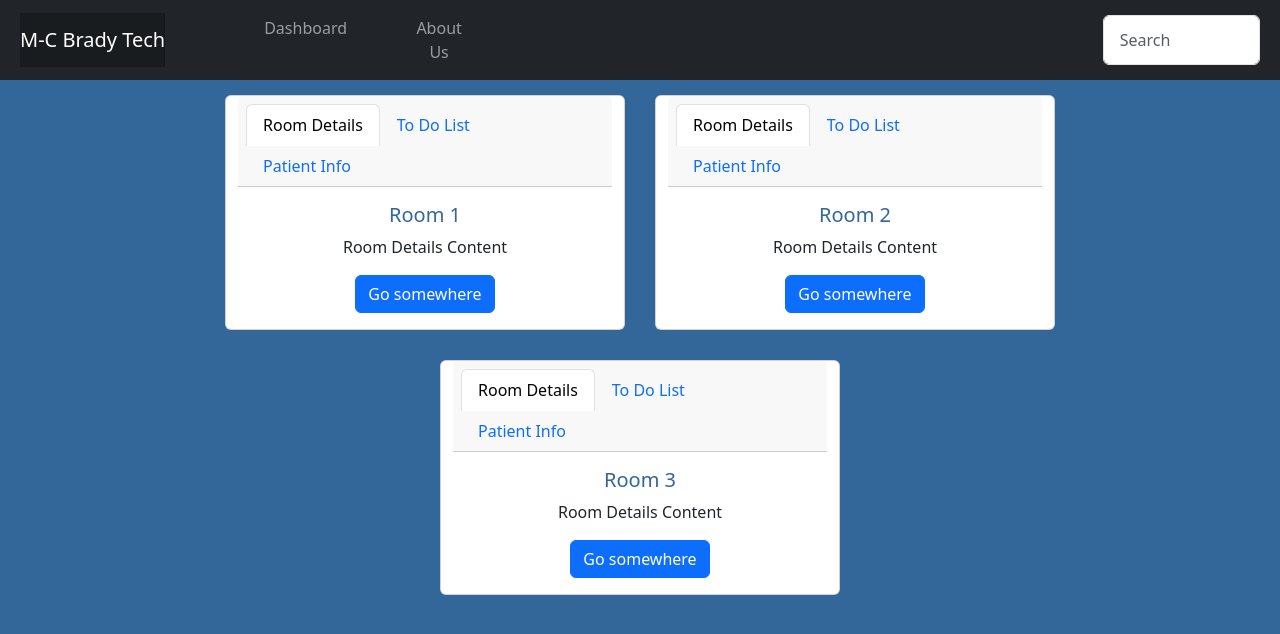
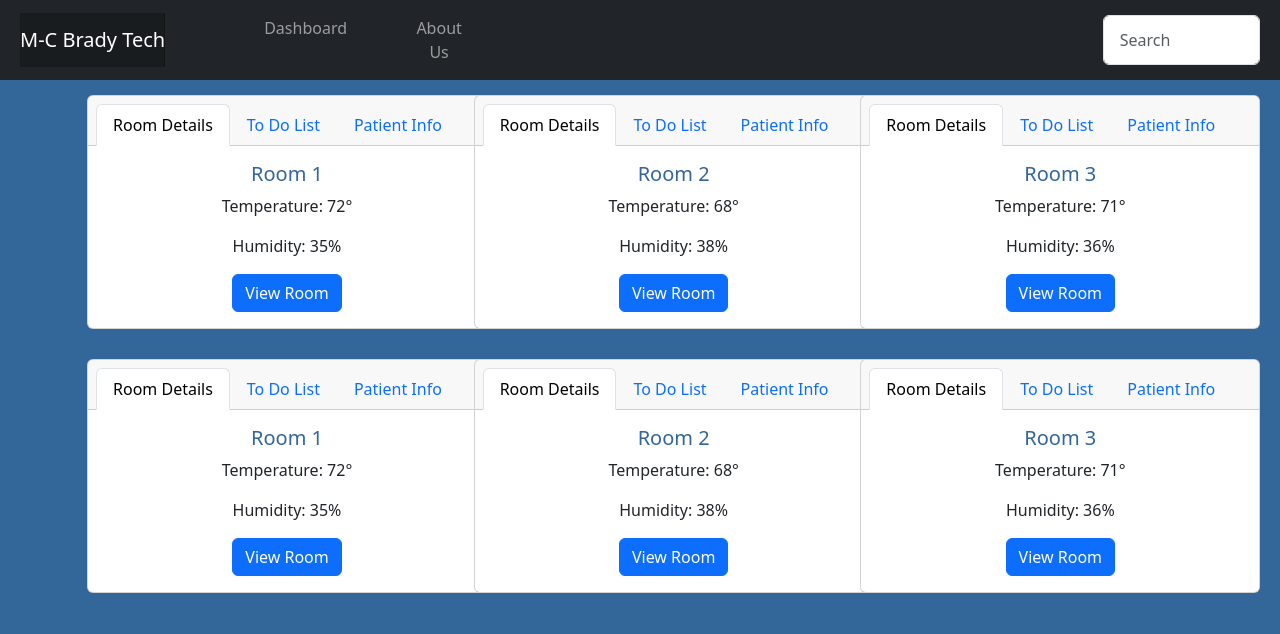
Before and after one commit to ElijahB09/secom319, a React (Create React App) app in the folder Final_Project/final/: page / in a window 1280 px wide. Shown: the top 634 px of the page. Built offline with nearby package versions, Linux system fonts and the light colour scheme.

Commit message:
fuck this

```diff
--- a/Final_Project/final/src/components/CardComp.jsx
+++ b/Final_Project/final/src/components/CardComp.jsx
@@ -25,7 +25,6 @@ function CardComp(props) {
 	const [activeTab, setActiveTab] = useState('#room-details');
 
 	const handleTabClick = (tab) => {
-		console.log("Hello");
 		setActiveTab(tab);
 	};
 
@@ -34,19 +33,29 @@ function CardComp(props) {
 			case '#room-details':
 				return (
 					<>
-						<Card.Text>Room Details Content</Card.Text>
+						<Card.Text>
+							Temperature: {props.temp}°
+						</Card.Text>
+						<Card.Text>
+							Humidity: {props.humidity}%
+						</Card.Text>
 					</>
 				);
 			case '#todo-list':
 				return (
 					<>
-						<Card.Text>To Do List Content</Card.Text>
+						<Card.Text><strong>9am</strong>: Administer Morning Medication</Card.Text>
+						<Card.Text><strong>11am</strong>: Lunch Time</Card.Text>
+						<Card.Text><strong>4pm</strong>: Administer Afternoon Medication</Card.Text>
+						<Card.Text><strong>7pm</strong>: Dinner Time</Card.Text>
 					</>
 				);
 			case '#patient-info':
 				return (
 					<>
-						<Card.Text>Patient info Content</Card.Text>
+						<Card.Text><strong>Name</strong>: Dr. Doofenshmurtzs</Card.Text>
+						<Card.Text><strong>DOB</strong>: 04/20/1992</Card.Text>
+						<Card.Text><strong>Description</strong>: In the land of poets and thinkers, where the Brothers Grimm spun their tales, find me where the Rhine River winds and the cuckoo's song prevails. Where am I, born of ancient lore, where pretzels twist and legends soar?</Card.Text>
 					</>
 				);
 			default:
@@ -58,7 +67,7 @@ function CardComp(props) {
 		}
 	};
 
-	const cardHead = <RenderCardTabs onTabClick={handleTabClick} />;
+	const cardHead = (!props.noTabs) ? <RenderCardTabs onTabClick={handleTabClick} /> : <></>;
 
 	return (
 		<Card style={{width: '25rem', margin: '15px', backgroundColor: '#FFFFFF'}}>
@@ -66,7 +75,7 @@ function CardComp(props) {
 			<Card.Body>
 				<Card.Title style={{color: '#336699'}}>{props.title}</Card.Title>
 				{renderContent()}
-				<Button variant="primary">Go somewhere</Button>
+				<Button variant="primary" onClick={() => props.onClick()}>View Room</Button>
 			</Card.Body>
 		</Card>
 	);
--- /dev/null
+++ b/Final_Project/final/src/components/SimpleGraph.jsx
@@ -0,0 +1,98 @@
+import React, { useState, useEffect, useRef } from 'react';
+import {
+	LineChart,
+	Line,
+	XAxis,
+	YAxis,
+	CartesianGrid,
+	Tooltip,
+	Legend,
+	ResponsiveContainer,
+} from 'recharts';
+
+const SimpleGraph = ({ data, forecastLine, setForecastLine }) => {
+	const [previousYears, setPreviousYears] = useState(true);
+	const [windowWidth, setWindowWidth] = useState(window.innerWidth);
+
+	useEffect(() => {
+		const resize = () => {
+			setWindowWidth(window.innerWidth);
+		};
+		window.addEventListener('resize', resize);
+		return () => {
+			window.removeEventListener('resize', resize);
+		};
+	}, []);
+
+	const chartRef = useRef(null);
+
+	return (
+		<>
+			<ResponsiveContainer height={500}>
+				<LineChart
+					margin={{
+						top: 26,
+						right: 16,
+						bottom: 15,
+						left: windowWidth < 1500 ? -16 : 24,
+					}}
+				>
+					<CartesianGrid opacity={0.3} stroke={windowWidth < 1500 ? 'white' : 'black'} vertical={false} />
+					<Legend
+						layout={windowWidth < 1500 ? 'horizontal' : 'vertical'}
+						verticalAlign="top"
+						align="right"
+						wrapperStyle={{
+							paddingLeft: '32px',
+							paddingBottom: '32px',
+						}}
+					/>
+					<XAxis
+						dataKey="month"
+						stroke="black"
+						allowDuplicatedCategory={false}
+						tickMargin={15}
+					/>
+					<YAxis
+						stroke="black"
+						tickMargin={15}
+						domain={[0, 100]}
+					/>
+					{/* Other components like ReferenceLine, Tooltip, etc. can be added as needed */}
+					<Line
+						data={data}
+						name="Example Line"
+						isAnimationActive={false}
+						dataKey="pbh"
+						dot={false}
+						stroke="blue"
+						strokeWidth={previousYears ? 2 : 0}
+					/>
+				</LineChart>
+			</ResponsiveContainer>
+
+			<div>
+				{/* Additional controls */}
+				<label>
+					Show previous years
+					<input
+						type="checkbox"
+						checked={previousYears}
+						onChange={() => setPreviousYears(!previousYears)}
+					/>
+				</label>
+
+				<label>
+					Show forecast
+					<input
+						type="checkbox"
+						checked={forecastLine}
+						onChange={() => setForecastLine(!forecastLine)}
+					/>
+				</label>
+			</div>
+		</>
+	);
+};
+
+export default SimpleGraph;
--- a/Final_Project/final/src/pages/App.jsx
+++ b/Final_Project/final/src/pages/App.jsx
@@ -6,11 +6,12 @@ import Overview from './Overview';
 
 function App() {
 	return (
-		<div className="App" style={{background: '#336699'}}>
+		<div className="App app-container" style={{background: '#336699'}}>
 			<Header/>
-
 			<div className="container-fluid" style={{height: '100vh'}}>
-				<Overview/>
+				<main className="col-md-8 col-lg-12 px-md-5">
+					<Overview/>
+				</main>
 			</div>
 		</div>
 	);
--- a/Final_Project/final/src/pages/Overview.jsx
+++ b/Final_Project/final/src/pages/Overview.jsx
@@ -1,19 +1,56 @@
+import {useRef, useState} from 'react';
 import '../styling/App.css';
 import 'bootstrap/dist/css/bootstrap.css';
 import '../styling/dashboard.scss'
 import CardComp from '../components/CardComp';
+import SimpleGraph from '../components/SimpleGraph'; // Import the SimpleGraph component
+
+
 
 function Overview() {
+	const [cardOverviewVisible, setCardOverviewVisible] = useState(true);
+	const [roomViewVisible, setRoomViewVisible] = useState(false);
+
+	const handleCardClick = () => {
+		setCardOverviewVisible(!cardOverviewVisible);
+		setRoomViewVisible(!roomViewVisible);
+	};
+
 	return (
-		<main className="col-md-8 col-lg-12 px-md-5">
-			<div className="container-fluid">
-				<div className="row" style={{justifyContent: 'center'}}>
-					<CardComp hasTabs={0} title={'Room 1'} temp={'72'} humidity={'35'}/>
-					<CardComp hasTabs={0} title={'Room 2'} temp={'68'} humidity={'38'}/>
-					<CardComp hasTabs={0} title={'Room 3'} temp={'71'} humidity={'36'}/>
+		<>
+			{cardOverviewVisible && (
+				<div id="card-overview" className="container-fluid">
+					<div className="row justify-content-center">
+						<div className="col-md-4">
+							<CardComp title={'Room 1'} temp={'72'} humidity={'35'} onClick={handleCardClick}/>
+						</div>
+						<div className="col-md-4">
+							<CardComp title={'Room 2'} temp={'68'} humidity={'38'} onClick={handleCardClick}/>
+						</div>
+						<div className="col-md-4">
+							<CardComp title={'Room 3'} temp={'71'} humidity={'36'} onClick={handleCardClick}/>
+						</div>
+					</div>
+					<div className="row justify-content-center">
+						<div className="col-md-4">
+							<CardComp title={'Room 1'} temp={'72'} humidity={'35'} onClick={handleCardClick}/>
+						</div>
+						<div className="col-md-4">
+							<CardComp title={'Room 2'} temp={'68'} humidity={'38'} onClick={handleCardClick}/>
+						</div>
+						<div className="col-md-4">
+							<CardComp title={'Room 3'} temp={'71'} humidity={'36'} onClick={handleCardClick}/>
+						</div>
+					</div>
 				</div>
-			</div>
-		</main>
+			)}
+			{roomViewVisible && (
+				<div id="card-view">
+					<h1>ROOM 1</h1>
+					<SimpleGraph />
+				</div>
+			)}
+		</>
 	);
 }
 
--- a/Final_Project/final/src/styling/App.css
+++ b/Final_Project/final/src/styling/App.css
@@ -58,3 +58,8 @@ form {
 #nav-about {
     margin-left: 50px;
 }
+
+.app-container {
+    min-height: 100%;
+    background-color: #336699;  /* Set your background color here */
+}
```
Also changed, not shown: package.json (+6 -1 lines), 2 other files (tests, documents, lock files or other folders).
